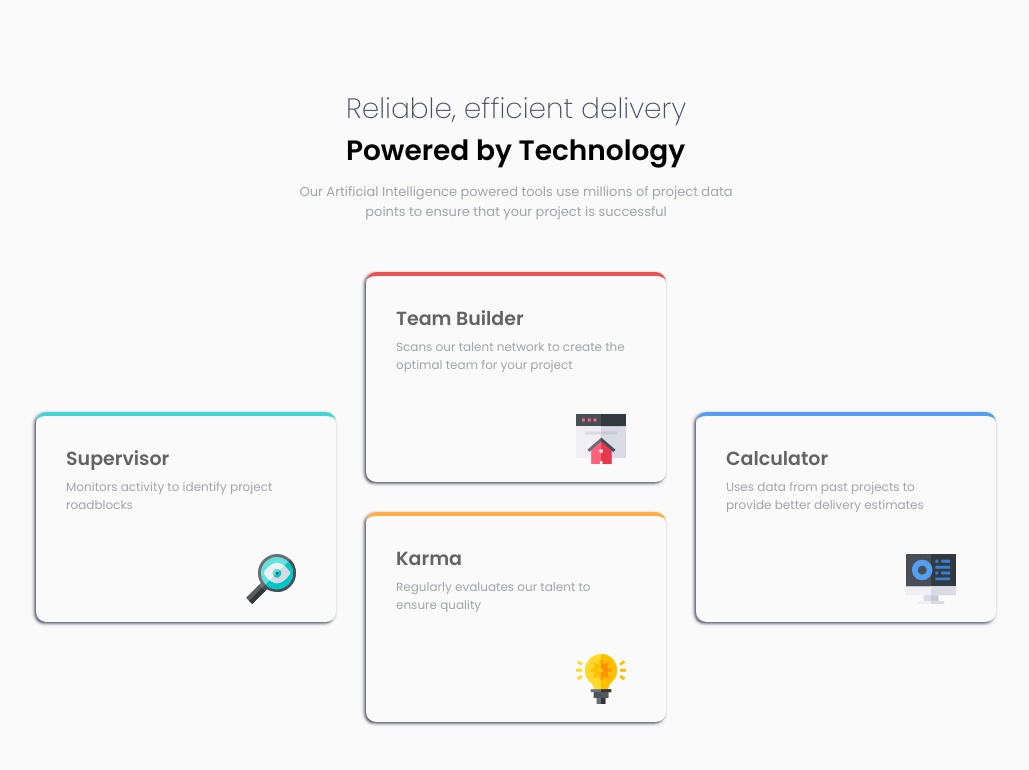
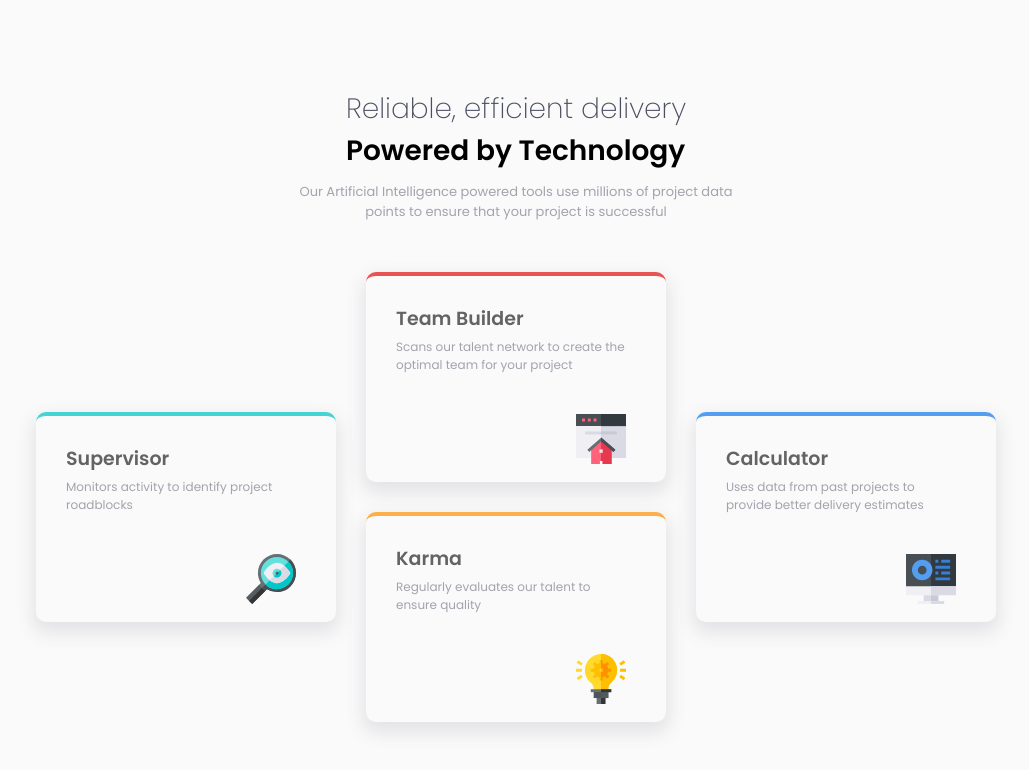
Before and after one commit to BelumS/frontend-mentor-challenges, a website: page css-projects/four-card-feature/index.html in a window 1280 px wide. Shown: the whole page, without its empty margins (124-1153 px from the left). Drawn offline with Linux system fonts and the light colour scheme.

Commit message:
fix: updated box-shadow

```diff
--- a/css-projects/four-card-feature/sass/main.scss
+++ b/css-projects/four-card-feature/sass/main.scss
@@ -107,7 +107,8 @@ body {
     width: 300px;
     height: 210px;
     border-radius: 10px;
-    box-shadow: -.1rem .1rem .2rem var.$color-blue-dark;
+    // box-shadow: -.1rem .1rem .2rem var.$color-blue-dark;
+    box-shadow: 0 8px 18px 3px rgba(76, 78, 97, 0.13);
     position: relative;
 
     &__content {
```
Also changed, not shown: css-projects/four-card-feature/css/style.css, 1 other file.
